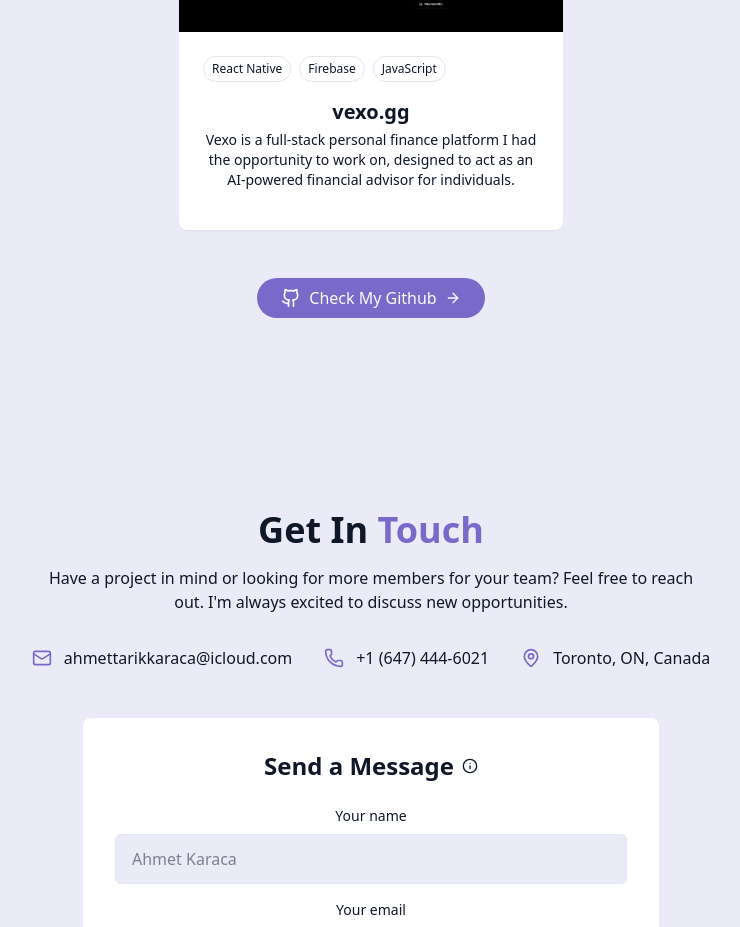
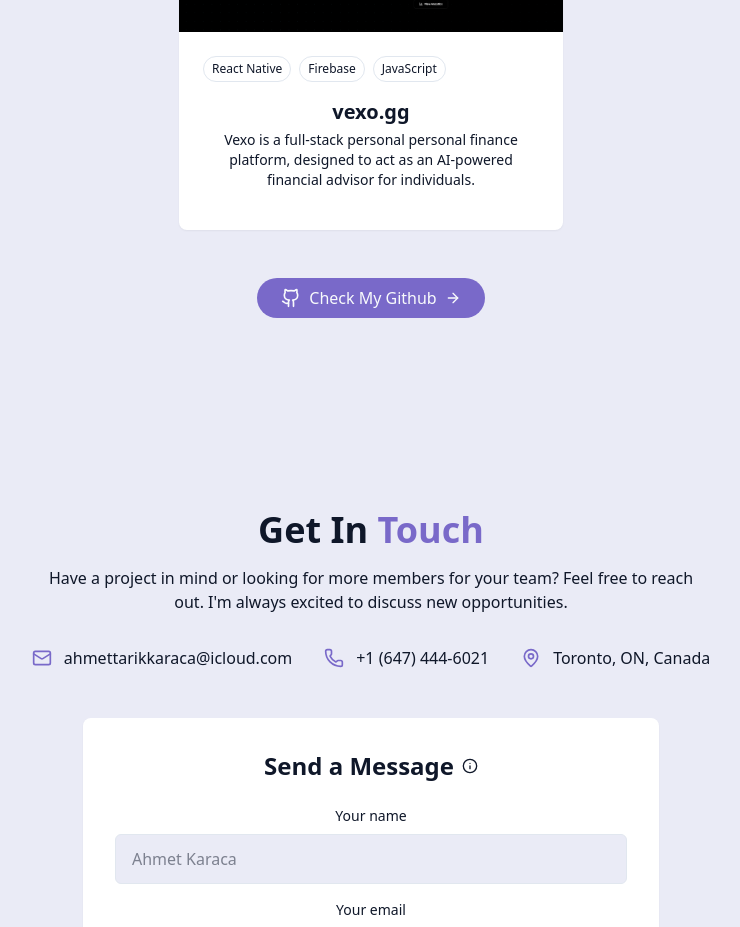
Before and after one commit to Codefficiency/PortfolioRework, a React (Vite) app: page / in a window 1280 px wide. Shown: the part 2598-3525 px from the top of the page, without its empty margins (269-1009 px from the left). Built offline with nearby package versions, Linux system fonts and the light colour scheme.

Commit message:
Update ProjectsSection.jsx

```diff
--- a/src/components/ProjectsSection.jsx
+++ b/src/components/ProjectsSection.jsx
@@ -5,7 +5,7 @@ const projects = [
         id: 1,
         title: 'vexo.gg',
         description:
-            'Vexo is a full-stack personal finance platform I had the opportunity to work on, designed to act as an AI-powered financial advisor for individuals.',
+            'Vexo is a full-stack personal personal finance platform, designed to act as an AI-powered financial advisor for individuals.',
         image: '/projects/vexoSS.png',
         tags: ['React Native', 'Firebase', 'JavaScript'],
         demoUrl: 'https://vexo.gg',
```
